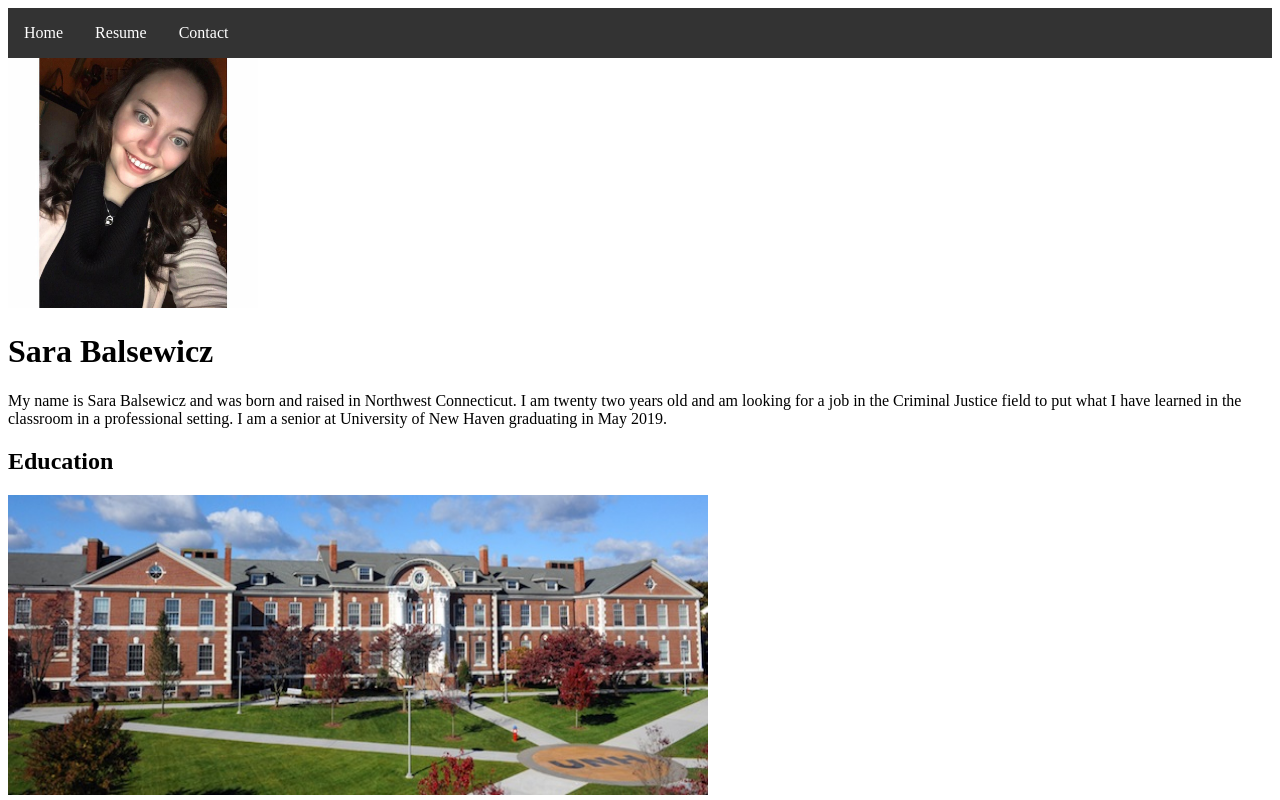
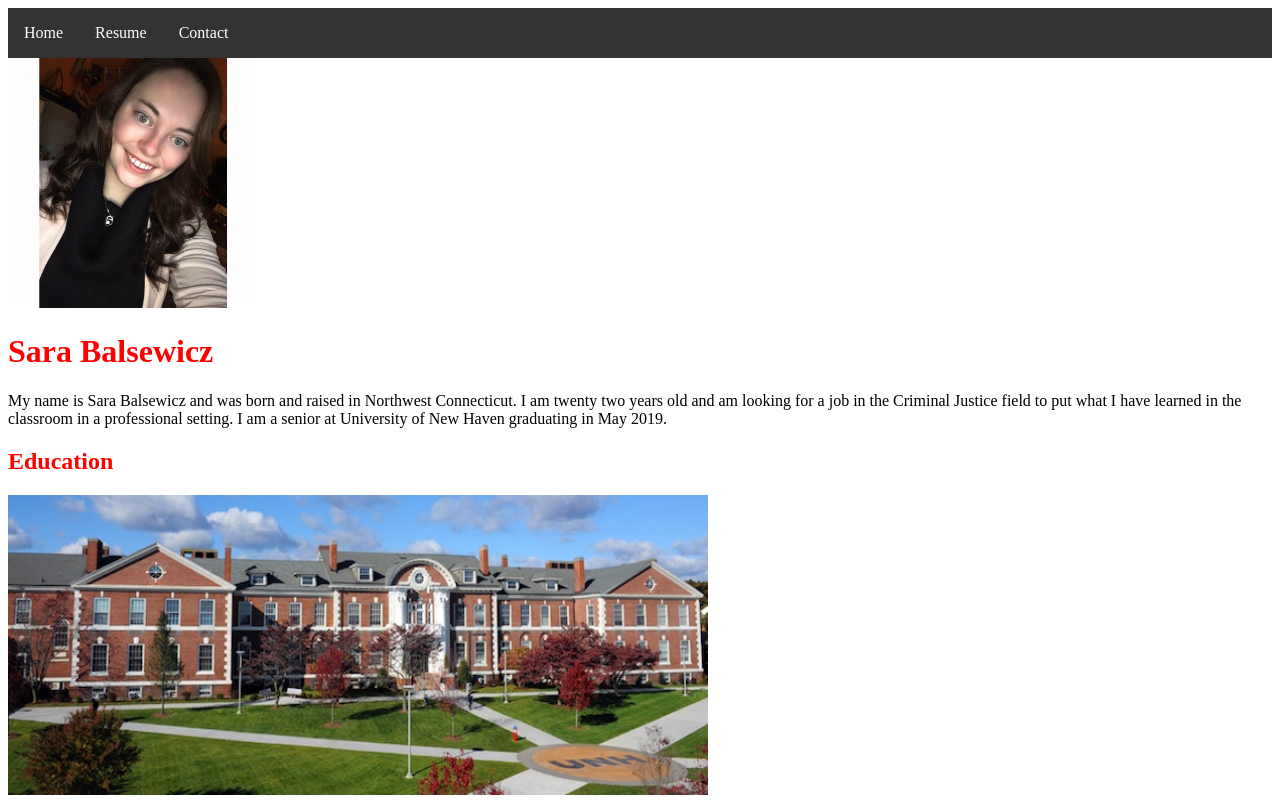
Before and after one commit to sbalsewicz20015/Final-Website, a plain HTML site: page index.html in a window 1280 px wide. Shown: the top 800 px of the page. Drawn offline with Linux system fonts and the light colour scheme.

Commit message:
Update index.html

```diff
--- a/index.html
+++ b/index.html
@@ -42,13 +42,13 @@ li a:hover {
 </body>
 
   <img src="Sara.jpg" alt="Sara" height="250" width="250">
-  <h1>Sara Balsewicz</h1>
+  <h1 style="color:red;">Sara Balsewicz</h1>
 
 <body>
 My name is Sara Balsewicz and  was born and raised in Northwest Connecticut. I am twenty two years old and am looking for a job in the Criminal Justice field to put what I have learned in the classroom in a professional setting. I am a senior at University of New Haven graduating in May 2019.
 </body>
 
-  <h2>Education</h2>
+  <h2 style="color:red;">Education</h2>
   <img src="unh.jpg" alt="unh" height="300" width="700">
   <body>
     <p>
```
